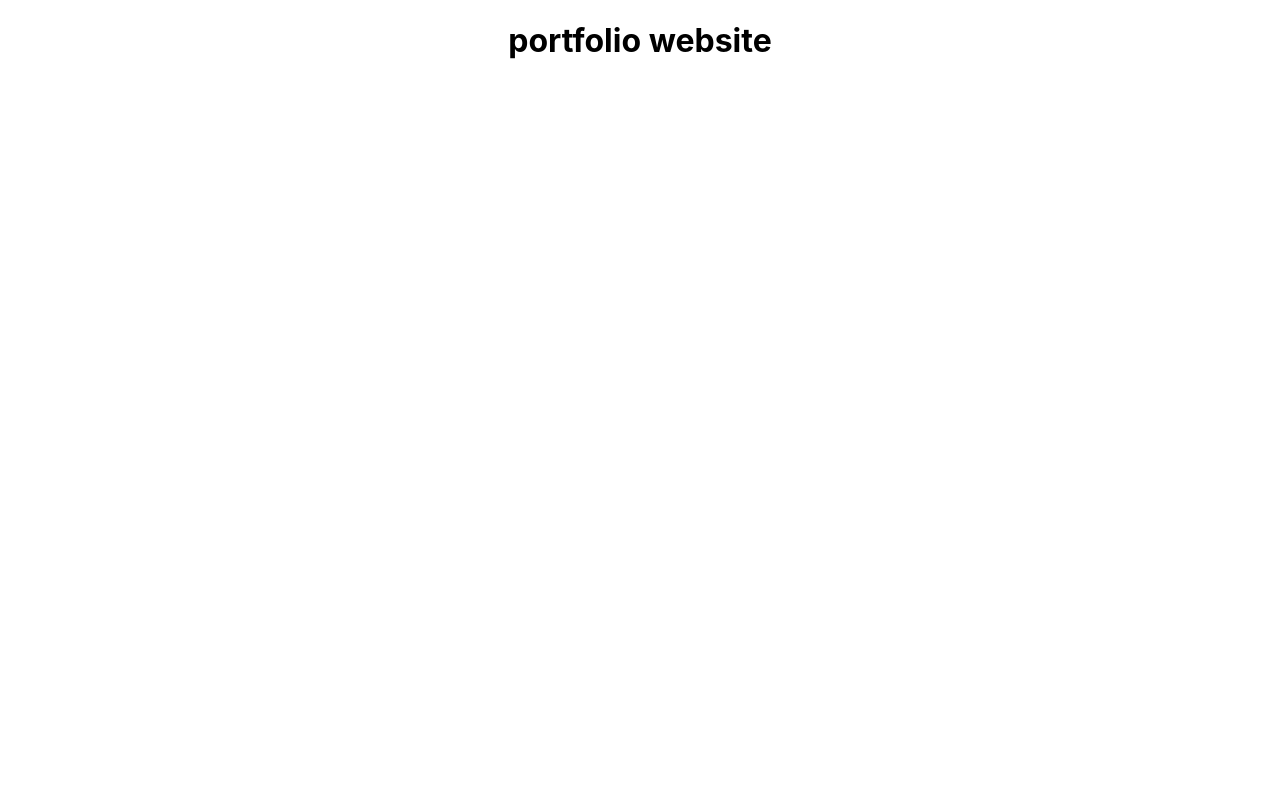
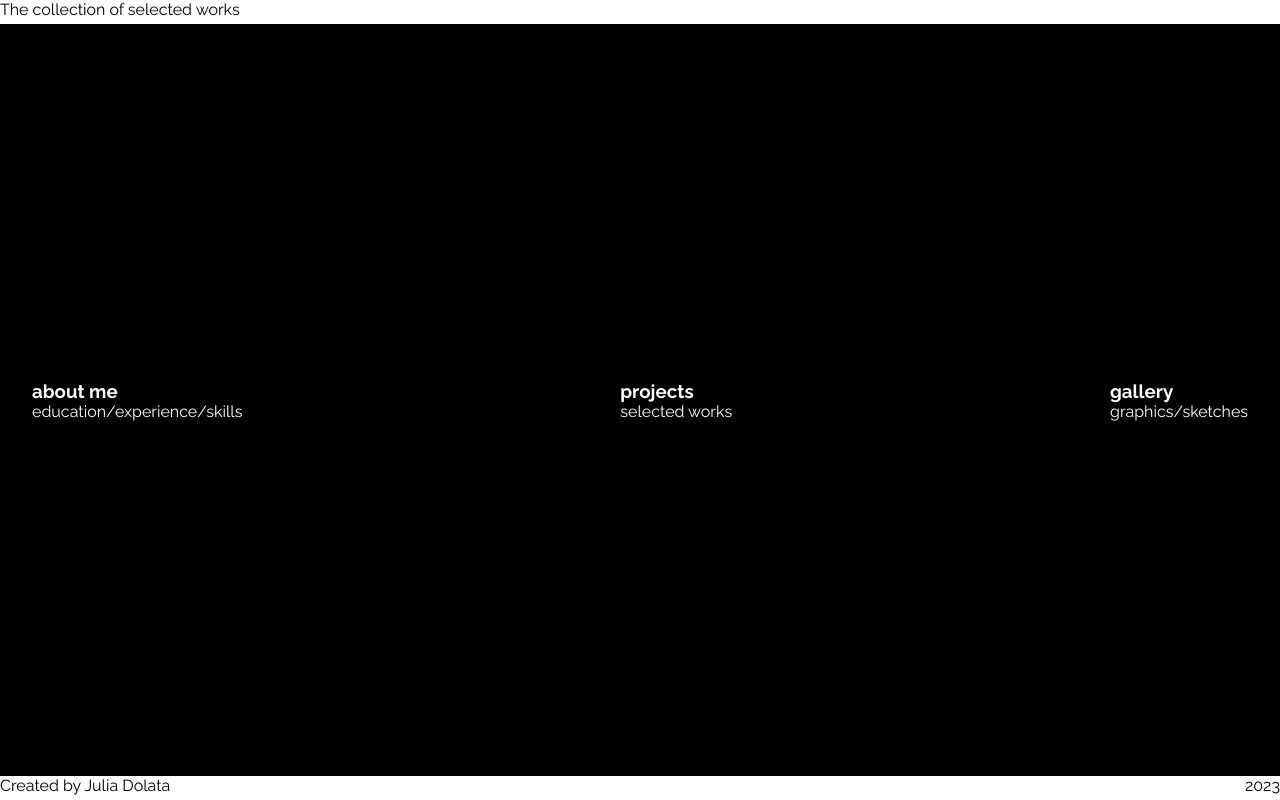
Before and after one commit to dolatajulia/architecture_portfolio, a React (Create React App) app: page / in a window 1280 px wide. Built offline with nearby package versions, Linux system fonts and the light colour scheme.

Commit message:
create basic structure

```diff
--- a/package.json
+++ b/package.json
@@ -10,6 +10,7 @@
     "react": "^18.2.0",
     "react-dom": "^18.2.0",
     "react-scripts": "5.0.1",
+    "sass": "^1.63.4",
     "web-vitals": "^2.1.4"
   },
   "scripts": {
--- a/public/index.html
+++ b/public/index.html
@@ -8,6 +8,12 @@
     <meta
       name="description"
       content="Web site created using create-react-app"
+    />
+    <link rel="preconnect" href="https://fonts.googleapis.com" />
+    <link rel="preconnect" href="https://fonts.gstatic.com" crossorigin />
+    <link
+      href="https://fonts.googleapis.com/css2?family=Raleway:wght@100;200;300;400;500;600;700;800;900&display=swap"
+      rel="stylesheet"
     />
     <link rel="apple-touch-icon" href="%PUBLIC_URL%/logo192.png" />
     <!--
--- a/src/App.css
+++ b/src/App.css
@@ -1,38 +1,6 @@
-.App {
-  text-align: center;
+* {
+  margin: 0;
+  padding: 0;
+  box-sizing: border-box;
+  font-family: 'Raleway', sans-serif;
 }
-
-.App-logo {
-  height: 40vmin;
-  pointer-events: none;
-}
-
-@media (prefers-reduced-motion: no-preference) {
-  .App-logo {
-    animation: App-logo-spin infinite 20s linear;
-  }
-}
-
-.App-header {
-  background-color: #282c34;
-  min-height: 100vh;
-  display: flex;
-  flex-direction: column;
-  align-items: center;
-  justify-content: center;
-  font-size: calc(10px + 2vmin);
-  color: white;
-}
-
-.App-link {
-  color: #61dafb;
-}
-
-@keyframes App-logo-spin {
-  from {
-    transform: rotate(0deg);
-  }
-  to {
-    transform: rotate(360deg);
-  }
-}
--- a/src/App.js
+++ b/src/App.js
@@ -1,10 +1,13 @@
-import logo from './logo.svg';
-import './App.css';
+//compnents
+import Homepage from "./Components/Homepage";
+
+//styling
+import "./App.css";
 
 function App() {
   return (
     <div className="App">
-      <h1>portfolio website</h1>
+      <Homepage />
     </div>
   );
 }
--- /dev/null
+++ b/src/Components/Homepage.js
@@ -0,0 +1,20 @@
+import styles from "../Styling/Homepage.module.scss";
+
+//components
+import NavbarTop from "./NavbarTop";
+
+const Homepage = () => {
+  return (
+    <div className={styles.container}>
+      <div className={styles.marginline}>
+        <p>The collection of selected works</p>
+      </div>
+      <NavbarTop />
+      <div className={styles.marginline}>
+        <p>Created by Julia Dolata</p>
+        <p>2023</p>
+      </div>
+    </div>
+  );
+};
+export default Homepage;
--- /dev/null
+++ b/src/Components/NavbarTop.js
@@ -0,0 +1,22 @@
+import styles from "../Styling/Navbar.module.scss";
+
+const NavbarTop = () => {
+  return (
+    <div className={styles.navbar}>
+      <div className={styles.navbaritem}>
+        <h3>about me</h3>
+        <p>education/experience/skills</p>
+      </div>
+      <div className={styles.navbaritem}>
+        <h3>projects</h3>
+        <p>selected works</p>
+      </div>
+      <div className={styles.navbaritem}>
+        <h3>gallery</h3>
+        <p>graphics/sketches</p>
+      </div>
+    </div>
+  );
+};
+
+export default NavbarTop;
--- /dev/null
+++ b/src/Styling/Homepage.module.scss
@@ -0,0 +1,21 @@
+.container {
+  width: 100%;
+  height: 100vh;
+  display: flex;
+  flex-direction: column;
+  justify-content: space-between;
+  background-color: #000000;
+  color: #ffffff;
+
+
+  .marginline {
+    height: 1.5rem;
+    width: 100%;
+    background-color: #ffffff;
+    color: #000000;
+    display: flex;
+    justify-content: space-between;
+  }
+
+
+}
--- /dev/null
+++ b/src/Styling/Navbar.module.scss
@@ -0,0 +1,6 @@
+.navbar {
+    width: 100%;
+    display: flex;
+    justify-content: space-between;
+    padding: 0 2rem;
+  }
```
Also changed, not shown: 1 other file (tests, documents, lock files or other folders).
